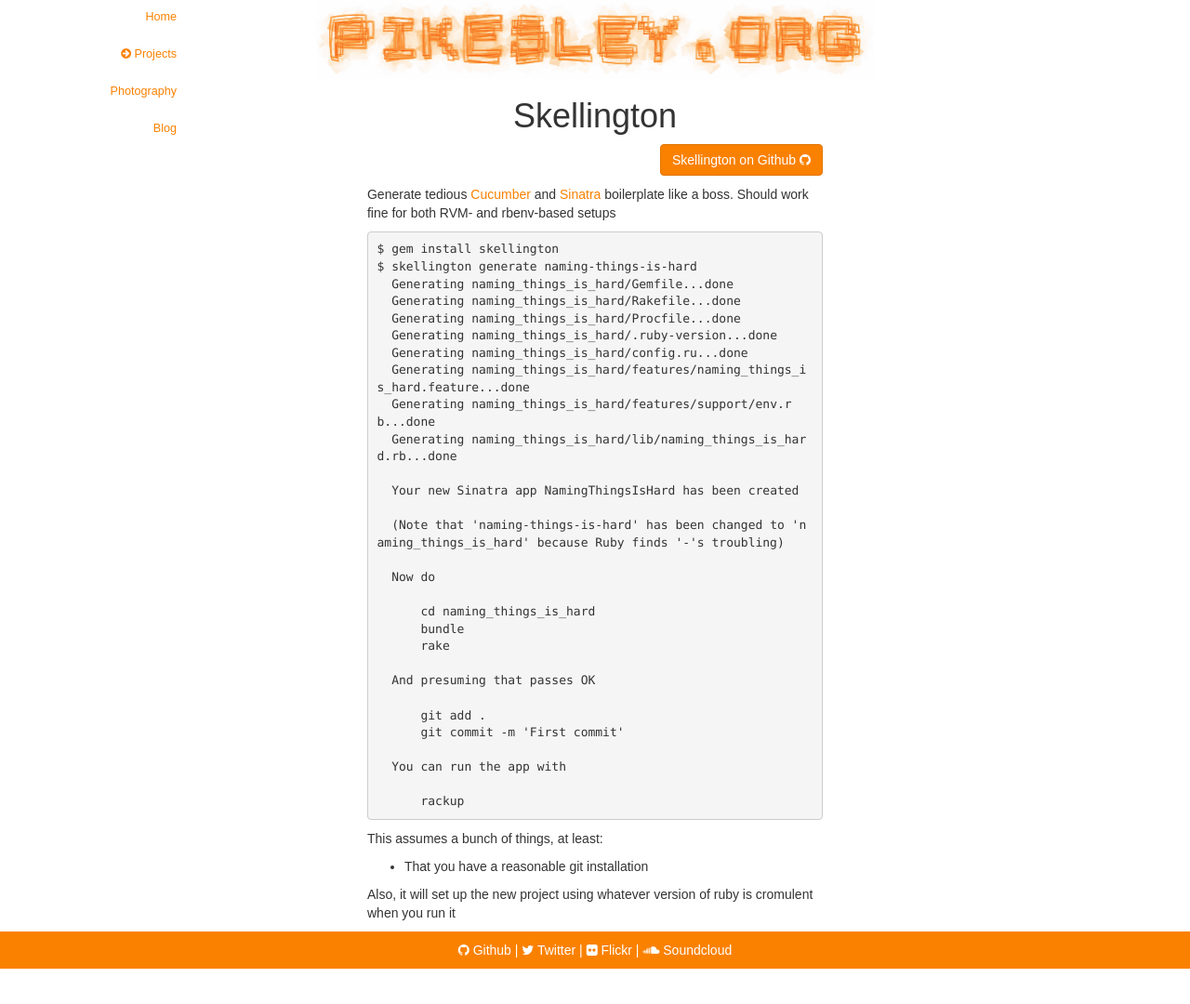
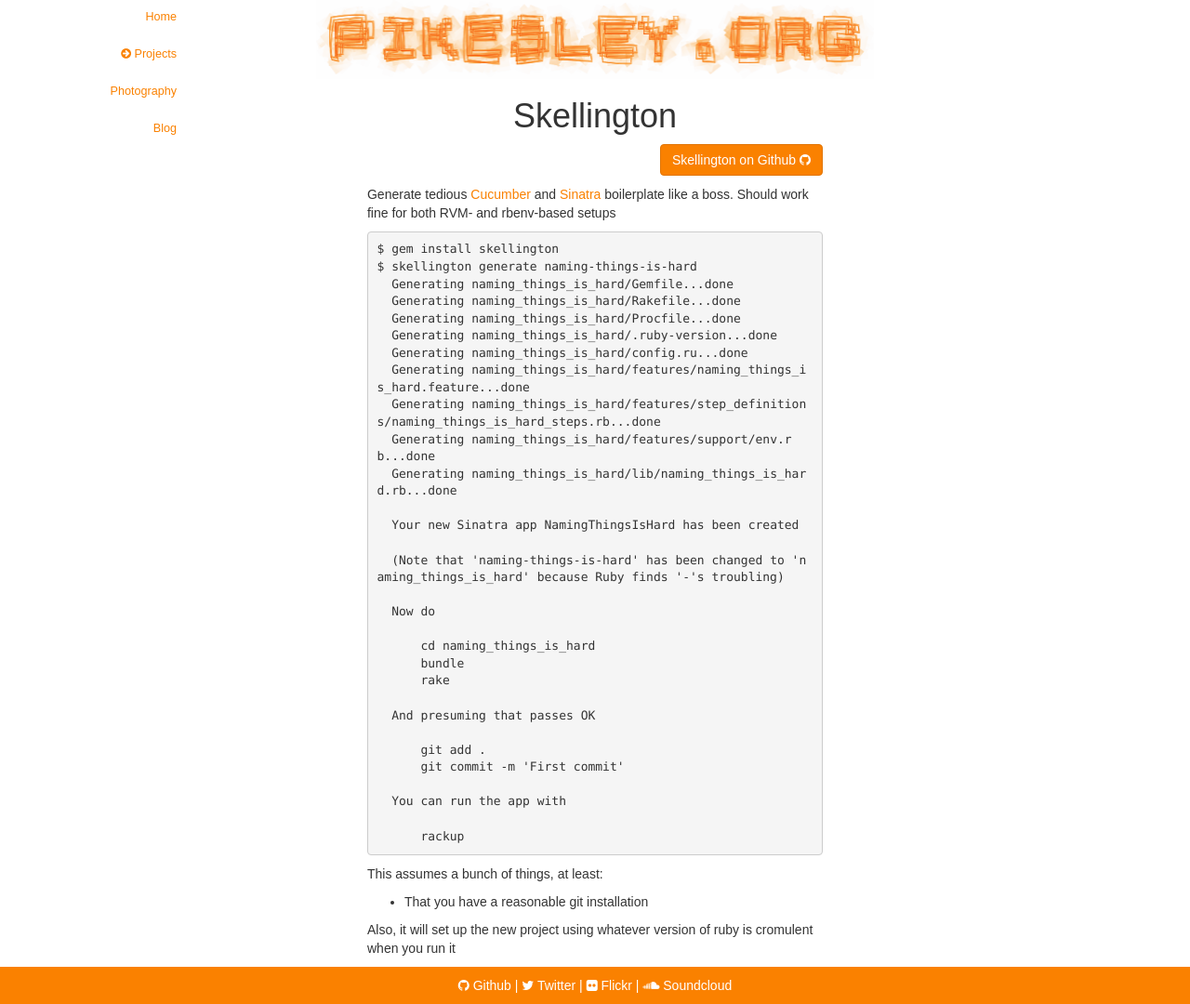
Before and after one commit to pikesley/pikesley.github.io, a Jekyll site: the page built from projects/skellington.md, in a window 1280 px wide. Shown: the whole page at 93% size. Built offline with Jekyll 4.4.1, drawn with Linux system fonts in a browser that asks for light colours; nearby versions of some CDN libraries; some web fonts are replaced; before the commit the page ends 1042 px from its top, so only the background shows below that.

Commit message:
New words

```diff
--- a/projects/skellington.md
+++ b/projects/skellington.md
@@ -13,6 +13,7 @@ Generate tedious [Cucumber](http://cukes.info/) and [Sinatra](http://www.sinatra
       Generating naming_things_is_hard/.ruby-version...done
       Generating naming_things_is_hard/config.ru...done
       Generating naming_things_is_hard/features/naming_things_is_hard.feature...done
+      Generating naming_things_is_hard/features/step_definitions/naming_things_is_hard_steps.rb...done
       Generating naming_things_is_hard/features/support/env.rb...done
       Generating naming_things_is_hard/lib/naming_things_is_hard.rb...done
 
```
